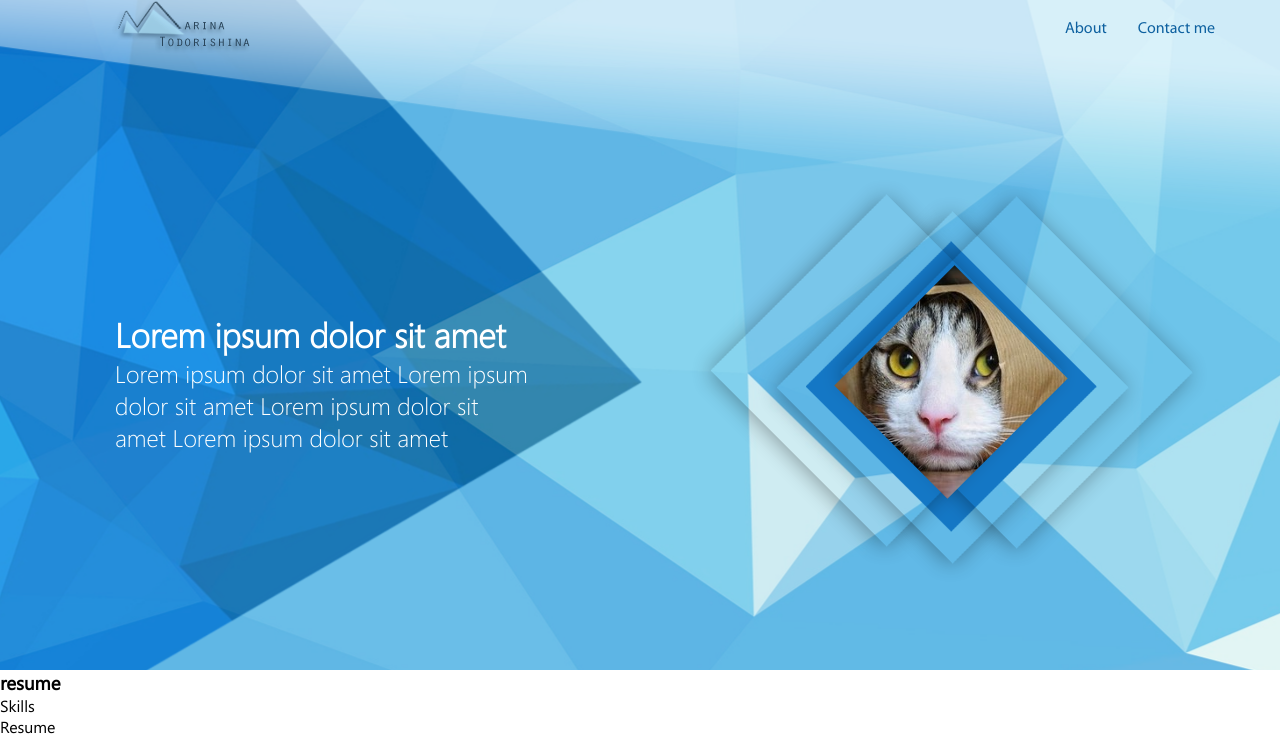
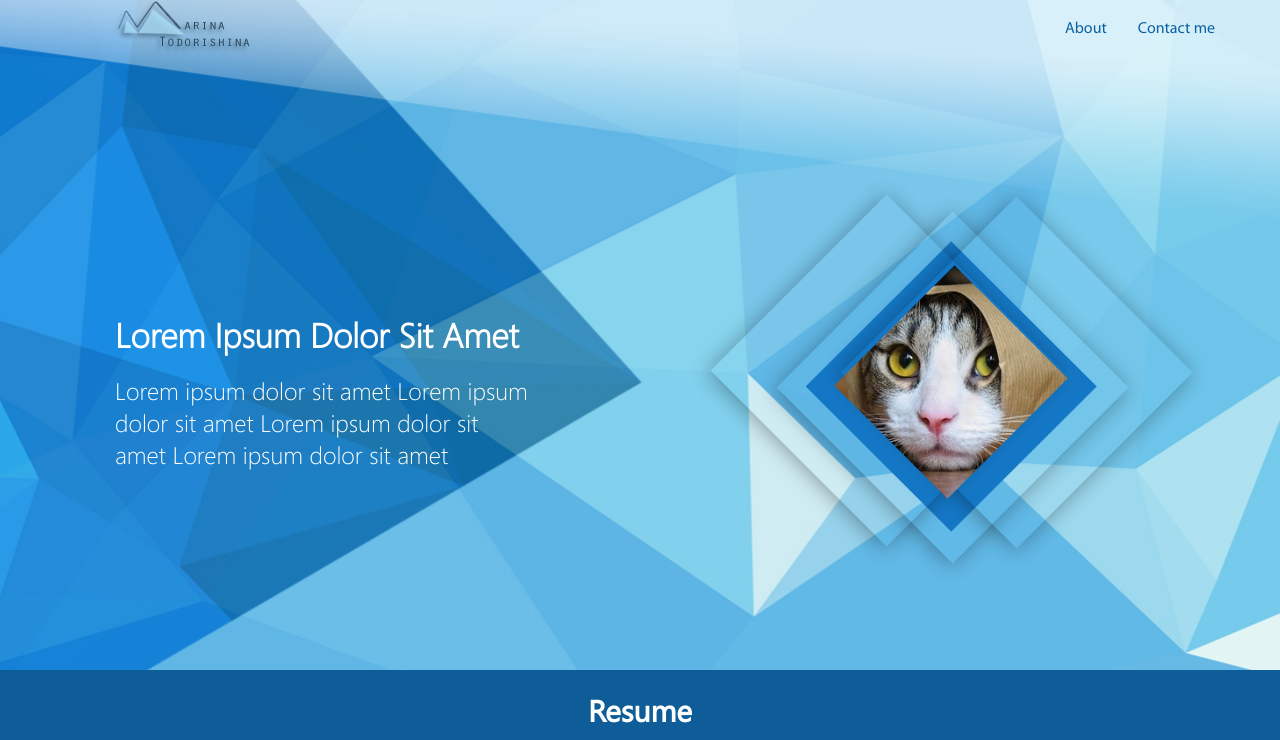
Before and after one commit to M-To-codding/ResumeGH, a React (Create React App) app: page /resume in a window 1280 px wide. Shown: the top 740 px of the page. Built offline with nearby package versions, Linux system fonts and the light colour scheme.

Commit message:
Add styles for content

```diff
--- a/src/client/styles/App.css
+++ b/src/client/styles/App.css
@@ -130,6 +130,8 @@ input, textarea {
 .header-caption .title {
     font-size: 34px;
     font-family: 'segoe-ui-light';
+    background: none;
+    text-align: left;
 }
 
 .header-caption .subtitle {
@@ -154,7 +156,7 @@ input, textarea {
     transform: rotate(45deg);
 }
 
-.photo-content .photo img{
+.photo-content .photo img {
     position: absolute;
     top: -82px;
     left: -72px;
@@ -163,4 +165,91 @@ input, textarea {
     object-fit: cover;
 }
 
-/*---------header-----------*/
+/*---------content-----------*/
+
+.main-info {
+    display: flex;
+    flex-wrap: wrap;
+}
+
+.title {
+    background-color: #0e5d98;
+    color: #fff;
+    text-align: center;
+    font-size: 30px;
+    line-height: 80px;
+    height: 80px;
+    width: 100%;
+    text-transform: capitalize;
+}
+
+.content-menu {
+    background-image: linear-gradient(to right bottom, #1477c5 0%,
+    #1477c5 50%, transparent 50%);
+    width: 19%;
+    min-height: 330px;
+    height: 100%;
+    padding-right: 12%;
+    vertical-align: text-bottom;
+    position: relative;
+    display: inline-block;
+    color: #fff;
+    text-align: right;
+    font-family: segoe-ui;
+    font-size: 20px;
+    padding-top: 25px;
+}
+
+.content-menu ul {
+    margin-left: auto;
+}
+
+.content {
+    display: inline-block;
+    vertical-align: text-bottom;
+}
+
+/*-----skills------*/
+
+.skills {
+    display: flex;
+}
+
+.skill-item {
+    background-image: url("../images/border-for-skill.png");
+    height: 208px;
+    width: 194px;
+    background-size: 100%;
+    display: flex;
+    align-items: center;
+    justify-content: center;
+    background-position: center;
+    cursor: pointer;
+    transition: 0.5s;
+}
+
+.skill-item p {
+    height: 50px;
+    width: 50px;
+    text-align: center;
+    line-height: 45px;
+    position: relative;
+    transition: 0.5s;
+}
+.skill-item p:before {
+    content: '';
+    left: 0;
+    height: 50px;
+    width: 50px;
+    transform: rotate(0deg);
+    transition: 0.5s;
+}
+
+.skill-item:hover p:before {
+    content: '';
+    display: block;
+    box-shadow: 0 0 9px rgba(171, 171, 171, 0.85);
+    position: absolute;
+    transform: rotate(45deg);
+    transition: 0.5s;
+}
```
